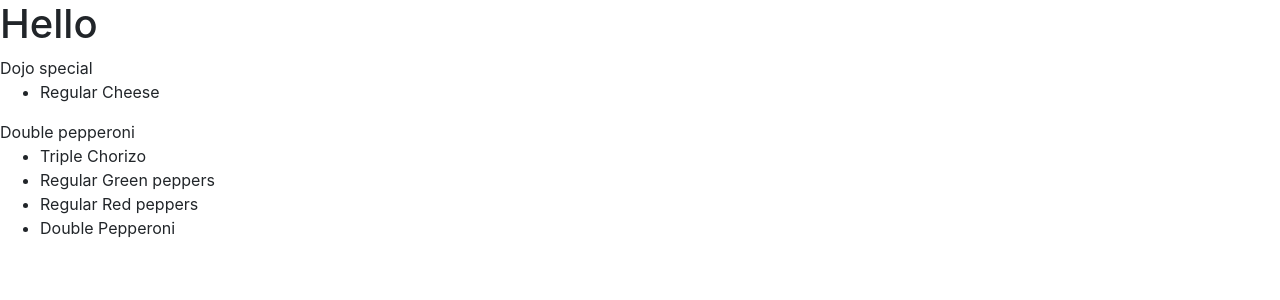
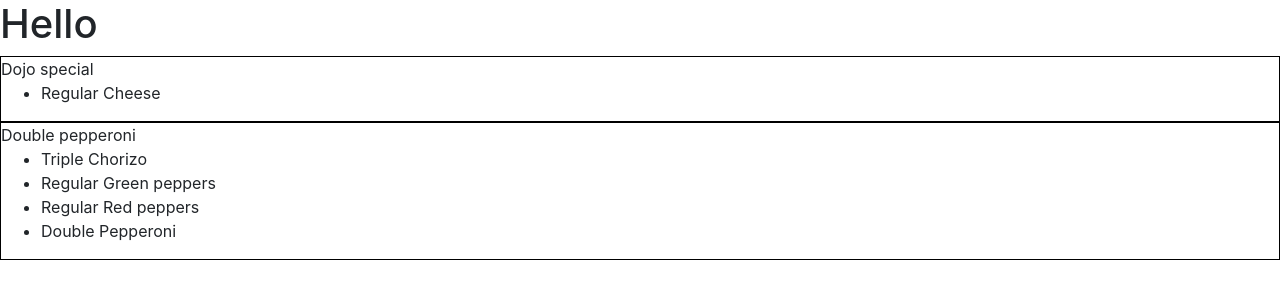
Before and after one commit to philip-hughes/fourth-milestone-project, a Django app: page /menu/ in a window 1280 px wide. Shown: the top 300 px of the page. Run offline with Django 3.2, Linux system fonts and the light colour scheme; data comes from the database, SQL or seed files in the repository; some libraries are stand-ins or nearby versions.

Commit message:
Adding static files for menu app, plus initial style for menu items

```diff
--- /dev/null
+++ b/menu/static/menu/css/menu.css
@@ -0,0 +1,4 @@
+/***************Menu****************/
+.menu-item {
+    border: black solid 1px;
+}
--- a/menu/templates/menu/menu.html
+++ b/menu/templates/menu/menu.html
@@ -1,17 +1,19 @@
 {% extends 'base.html' %}
+{% load static %}
+{% block extra_css %}
+<link rel="stylesheet" href="{% static 'menu/css/menu.css' %}">
+{% endblock %}
 
 {% block content %}
 <h1>Hello</h1>
 {% for pizza in pizzas %}
-    <div>
+    <div class="menu-item">
         <span>{{ pizza.0 }}</span>
         <ul>
          {% for topping in pizza.1 %}
             <li>{{ topping.1 }} {{ topping.0 }}</li>
          {% endfor %}
          </ul>
-
-
     </div>
 {% endfor %}
 {% endblock %}
```
Also changed, not shown: menu/static/menu/js/menu.js (added).
